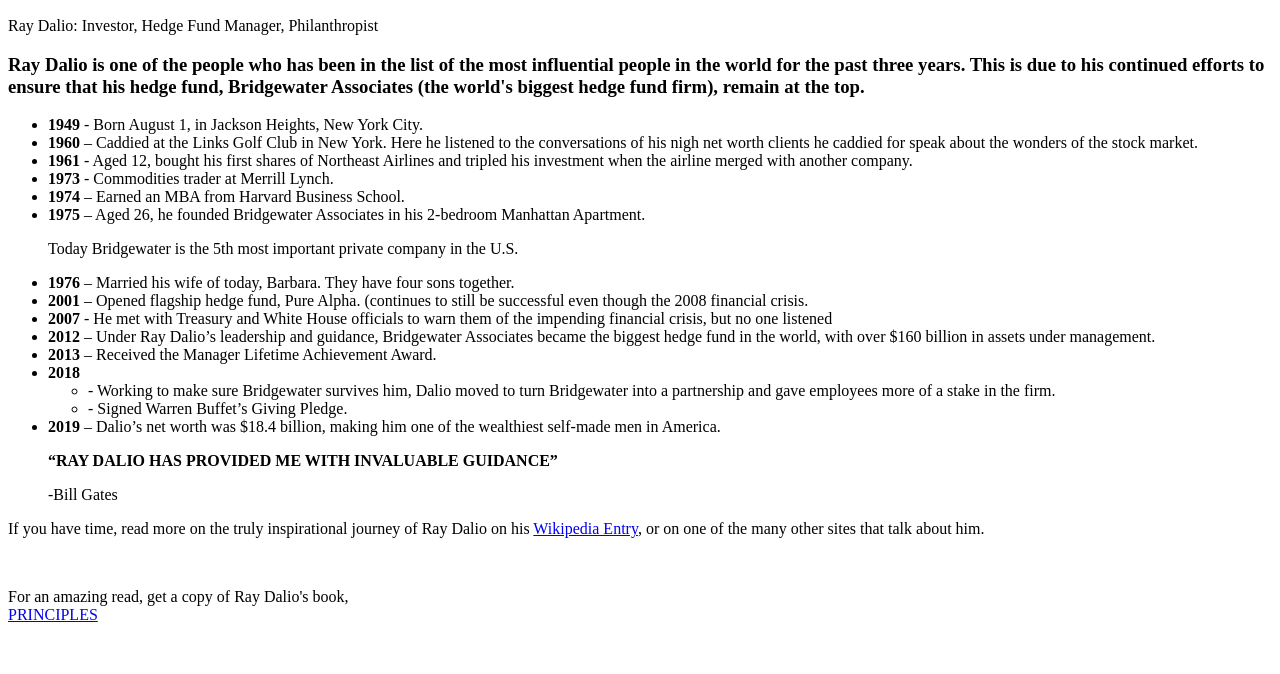
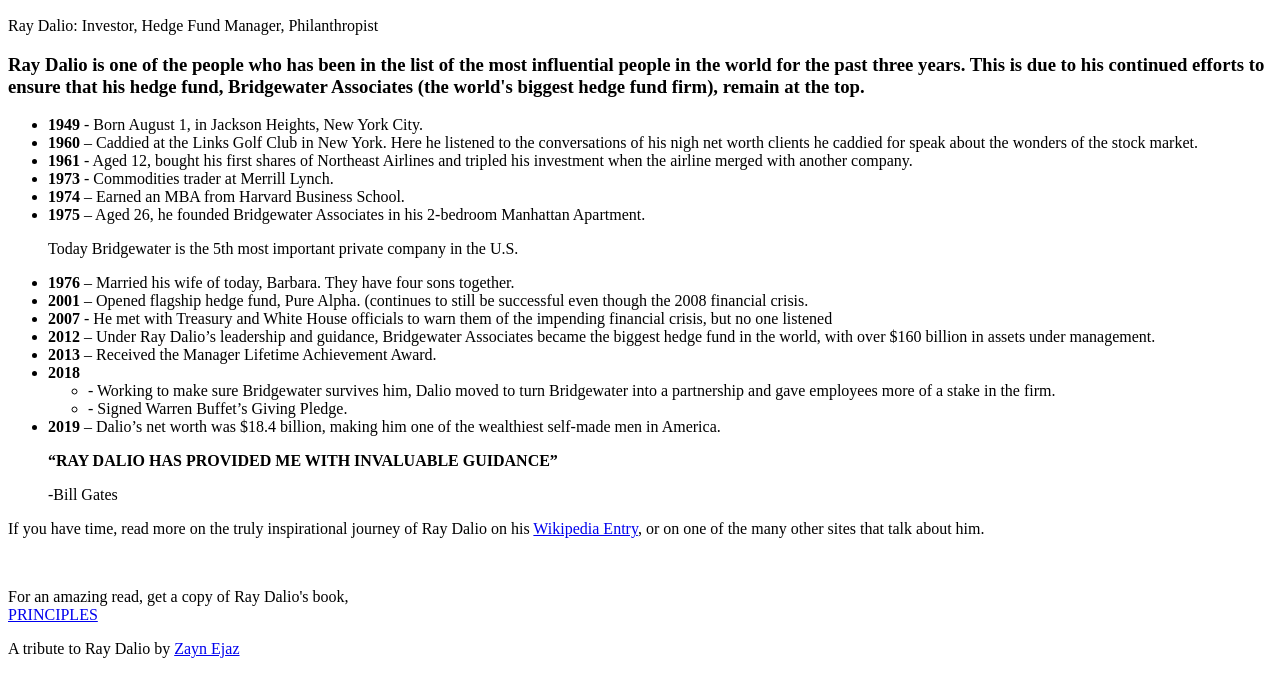
Before and after one commit to zaynejaz/TributePage-Ray-Dalio, a plain HTML site: page index.html in a window 1280 px wide. Shown: the part 430-1104 px from the top of the page. Before the commit the page ends 1070 px from the top, so only its background shows below. Drawn offline with Linux system fonts and the light colour scheme.

Commit message:
added footer with creator info

```diff
--- a/index.html
+++ b/index.html
@@ -58,6 +58,10 @@
       <a id="tribute-link-item" href= "https://www.principles.com/" target="_blank">PRINCIPLES</a></p>
 </div>
 
+<div id="footer">
+  <p>A tribute to Ray Dalio by <a class="ft-creator" href= "https://www.freecodecamp.org/zaynejaz" target="_blank">Zayn Ejaz</a></p>
+</div>
+
 
 </body>
 </html>
```
